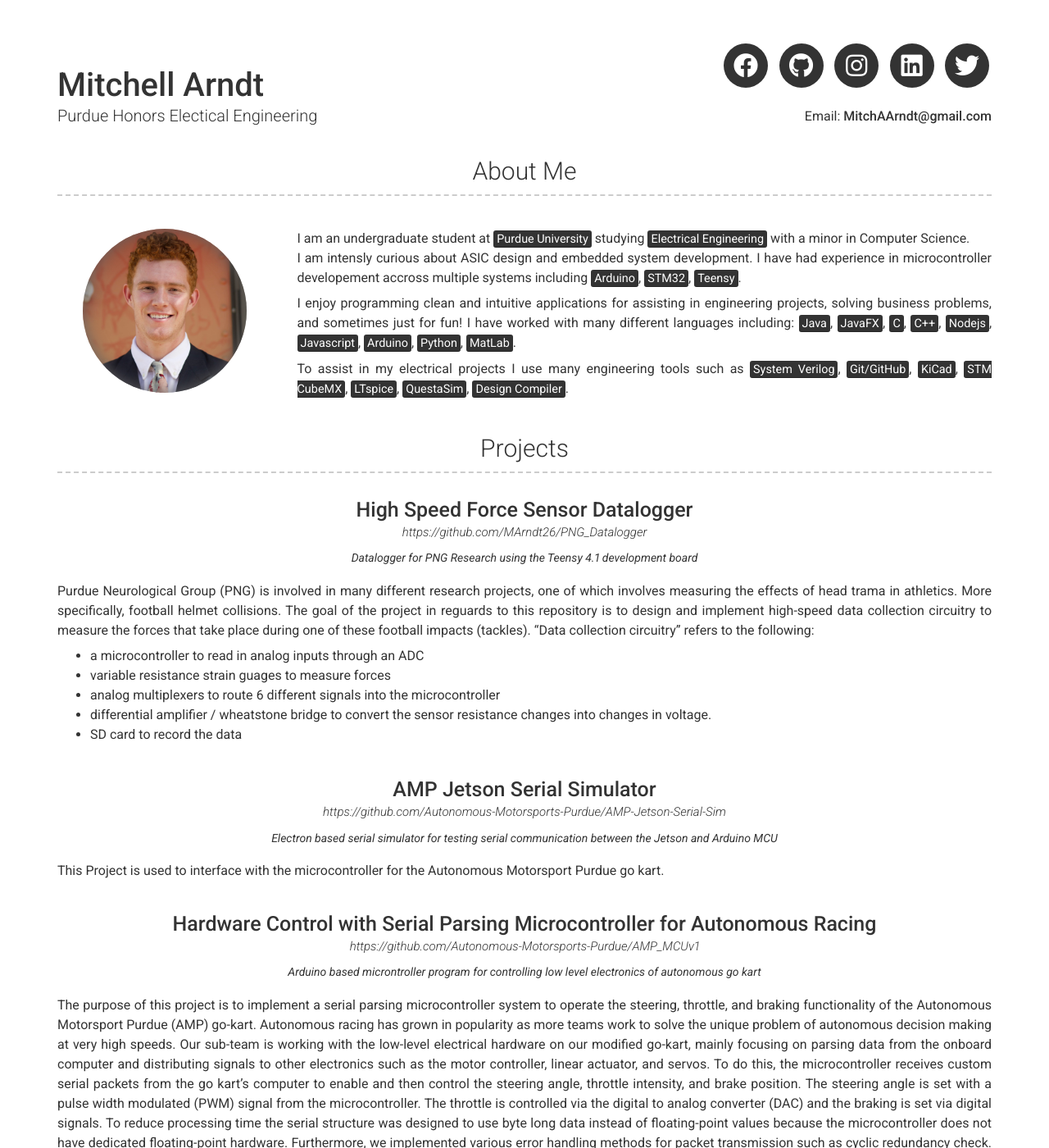
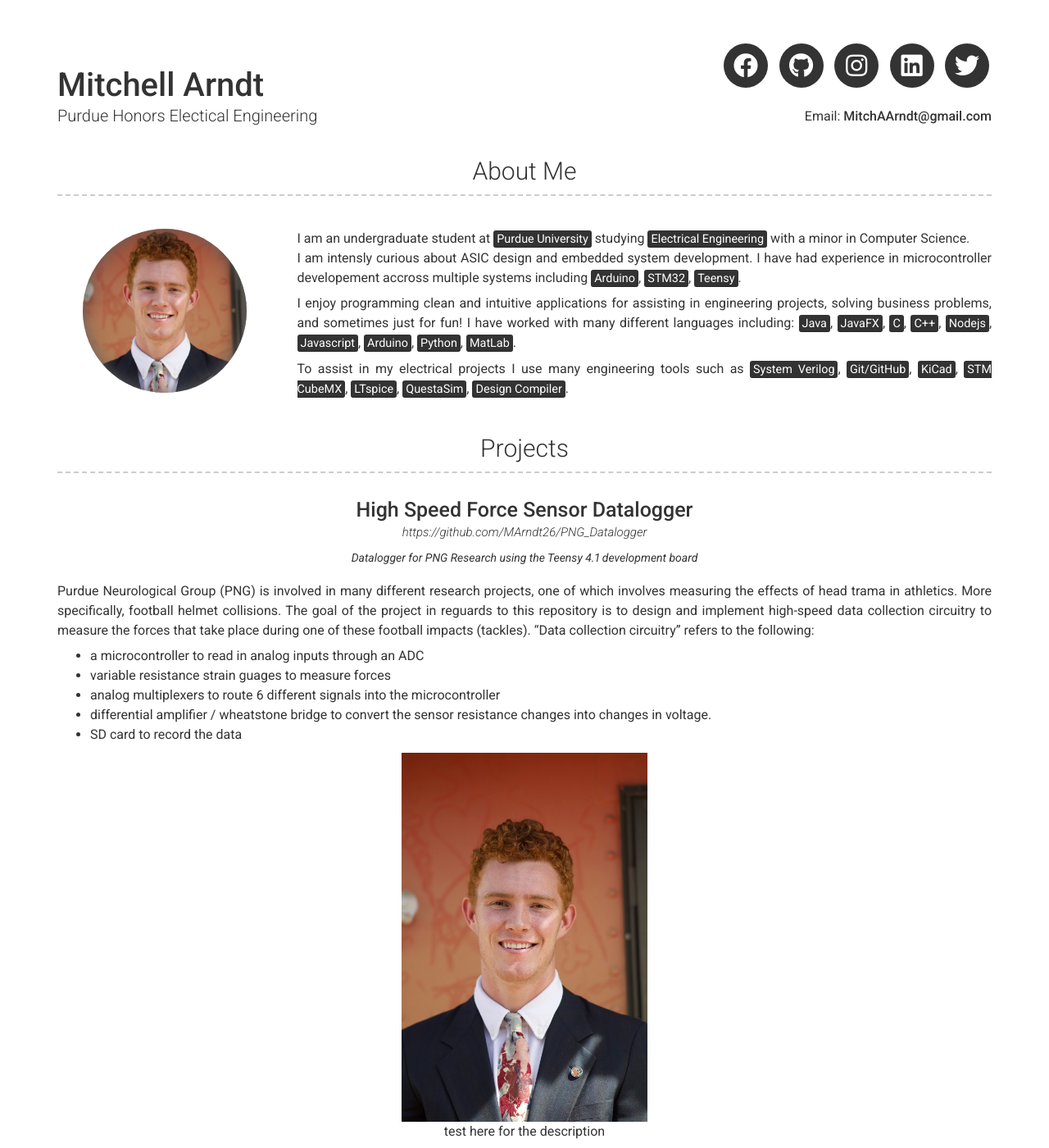
Before and after one commit to MArndt26/marndt26.github.io, a Jekyll site: the page built from index.md, in a window 1280 px wide. Shown: the top 1400 px of the page at 82% size. Built offline with Jekyll 4.4.1, drawn with Linux system fonts in a browser that asks for light colours; nearby versions of some CDN libraries; some of the changed text lies outside the part shown; grey boxes are pictures that could not be loaded.

Commit message:
working test media layout

```diff
--- a/_data/education.yml
+++ b/_data/education.yml
@@ -2,7 +2,7 @@
 - layout: left
   name: Purdue University
   dates: Class of 2022
-  qualification: >
+  qualification: |
     BS Electrical Engineering - Honors College
     Computer Science Minor
     Certificate of Entrepreneurship and Innovation
--- a/_data/projects.yml
+++ b/_data/projects.yml
@@ -15,43 +15,48 @@
       * analog multiplexers to route 6 different signals into the microcontroller
       * differential amplifier / wheatstone bridge to convert the sensor resistance changes into changes in voltage.
       * SD card to record the data
+  photos:
+    - photo: ./assets/profile.jpeg
+      photo_title: test here for the description
+  videos:
+    - video: ./assets/AMP_Steering_Benchtop_JSS_Testing.MOV
+      video_title: this is a test caption for a video
+# - layout: top-middle
+#   name: AMP Jetson Serial Simulator
+#   link: https://github.com/Autonomous-Motorsports-Purdue/AMP-Jetson-Serial-Sim
+#   # github: Github page for project (eg. sproogen/modern-resume-theme)(optional)
+#   quote: >
+#     Electron based serial simulator for testing serial communication between the Jetson and Arduino MCU
+#   description: | # this will include new lines to allow paragraphs
+#     This Project is used to interface with the microcontroller for the Autonomous Motorsport Purdue go kart.
 
-- layout: top-middle
-  name: AMP Jetson Serial Simulator
-  link: https://github.com/Autonomous-Motorsports-Purdue/AMP-Jetson-Serial-Sim
-  # github: Github page for project (eg. sproogen/modern-resume-theme)(optional)
-  quote: >
-    Electron based serial simulator for testing serial communication between the Jetson and Arduino MCU
-  description: | # this will include new lines to allow paragraphs
-    This Project is used to interface with the microcontroller for the Autonomous Motorsport Purdue go kart.
+# - layout: top-middle
+#   name: Hardware Control with Serial Parsing Microcontroller for Autonomous Racing
+#   link: https://github.com/Autonomous-Motorsports-Purdue/AMP_MCUv1
+#   # github: Github page for project (eg. sproogen/modern-resume-theme)(optional)
+#   quote: >
+#     Arduino based microntroller program for controlling low level electronics of autonomous go kart
+#   description: | # this will include new lines to allow paragraphs
+#     The purpose of this project is to implement a serial parsing microcontroller system to operate the steering,
+#     throttle, and braking functionality of the Autonomous Motorsport Purdue (AMP) go-kart. Autonomous racing has
+#     grown in popularity as more teams work to solve the unique problem of autonomous decision making at very high
+#     speeds.  Our sub-team is working with the low-level electrical hardware on our modified go-kart, mainly focusing
+#     on parsing data from the onboard computer and distributing signals to other electronics such as the motor controller,
+#     linear actuator, and servos. To do this, the microcontroller receives custom serial packets from the go kart’s
+#     computer to enable and then control the steering angle, throttle intensity, and brake position. The steering angle
+#     is set with a pulse width modulated (PWM) signal from the microcontroller.  The throttle is controlled via the digital
+#     to analog converter (DAC) and the braking is set via digital signals. To reduce processing time the serial structure
+#     was designed to use byte long data instead of floating-point values because the microcontroller does not have dedicated
+#     floating-point hardware. Furthermore, we implemented various error handling methods for packet transmission such as
+#     cyclic redundancy check. This project is currently in its initial testing phase. We are testing the integration of our
+#     subsystems by controlling the serial input using a custom javascript-based simulator. The ultimate goal of this project
+#     is to have a fully autonomous go-kart that can navigate any track environment at the maximum speed possible.
 
-- layout: top-middle
-  name: Hardware Control with Serial Parsing Microcontroller for Autonomous Racing
-  link: https://github.com/Autonomous-Motorsports-Purdue/AMP_MCUv1
-  # github: Github page for project (eg. sproogen/modern-resume-theme)(optional)
-  quote: >
-    Arduino based microntroller program for controlling low level electronics of autonomous go kart
-  description: | # this will include new lines to allow paragraphs
-    The purpose of this project is to implement a serial parsing microcontroller system to operate the steering,
-    throttle, and braking functionality of the Autonomous Motorsport Purdue (AMP) go-kart. Autonomous racing has
-    grown in popularity as more teams work to solve the unique problem of autonomous decision making at very high
-    speeds.  Our sub-team is working with the low-level electrical hardware on our modified go-kart, mainly focusing
-    on parsing data from the onboard computer and distributing signals to other electronics such as the motor controller,
-    linear actuator, and servos. To do this, the microcontroller receives custom serial packets from the go kart’s
-    computer to enable and then control the steering angle, throttle intensity, and brake position. The steering angle
-    is set with a pulse width modulated (PWM) signal from the microcontroller.  The throttle is controlled via the digital
-    to analog converter (DAC) and the braking is set via digital signals. To reduce processing time the serial structure
-    was designed to use byte long data instead of floating-point values because the microcontroller does not have dedicated
-    floating-point hardware. Furthermore, we implemented various error handling methods for packet transmission such as
-    cyclic redundancy check. This project is currently in its initial testing phase. We are testing the integration of our
-    subsystems by controlling the serial input using a custom javascript-based simulator. The ultimate goal of this project
-    is to have a fully autonomous go-kart that can navigate any track environment at the maximum speed possible.
-
-- layout: top-middle
-  name: E3 Auto Adheasive Dispenser
-  link: https://github.com/MArndt26/E3-Auto-Dispenser
-  # github: Github page for project (eg. sproogen/modern-resume-theme)(optional)
-  quote: >
-    Automated Control System for Display Adheasive Dispenser
-  description: | # this will include new lines to allow paragraphs
-    This Project is used to create a control pad and scale to dispense adhesive until a weight limit is reached.
+# - layout: top-middle
+#   name: E3 Auto Adheasive Dispenser
+#   link: https://github.com/MArndt26/E3-Auto-Dispenser
+#   # github: Github page for project (eg. sproogen/modern-resume-theme)(optional)
+#   quote: >
+#     Automated Control System for Display Adheasive Dispenser
+#   description: | # this will include new lines to allow paragraphs
+#     This Project is used to create a control pad and scale to dispense adhesive until a weight limit is reached.
--- a/_includes/projects.html
+++ b/_includes/projects.html
@@ -1,6 +1,17 @@
 <div class="container projects-container">
   <h3>{{ site.projects_title | default: "Projects" }}</h3>
   {% for project in site.data.projects %}
-    {% include {{ project.layout | default: 'left' | append: ".html" }} item=project %}
+  {% include {{ project.layout | default: 'left' | append: ".html" }} item=project %}
+  <div class="media-container">
+    {% for photo in project.photos %}
+    <img src="{{ photo.photo }}">
+    <p>{{ photo.photo_title }}</p>
+    {% endfor %}
+    {% for video in project.videos %}
+    <video controls>
+      <source src="{{ video.video }}" type="video/mp4">
+    </video>
+    <p>{{ video.video_title }}</p>
+    {% endfor %}
+  </div>
   {% endfor %}
-</div>
--- a/_sass/modern-resume-theme.scss
+++ b/_sass/modern-resume-theme.scss
@@ -183,3 +183,21 @@ p.quote {
     margin-top: 1rem;
   }
 }
+
+.media-container {
+  p {
+    text-align: center;
+  }
+  img {
+    height: 50vh;
+    margin: auto;
+    display: block;
+  }
+  video {
+    max-width: 100%;
+    height: 75vh;
+    margin: auto;
+    display: block;
+
+  }
+}
```
Also changed, not shown: 2 other files.
